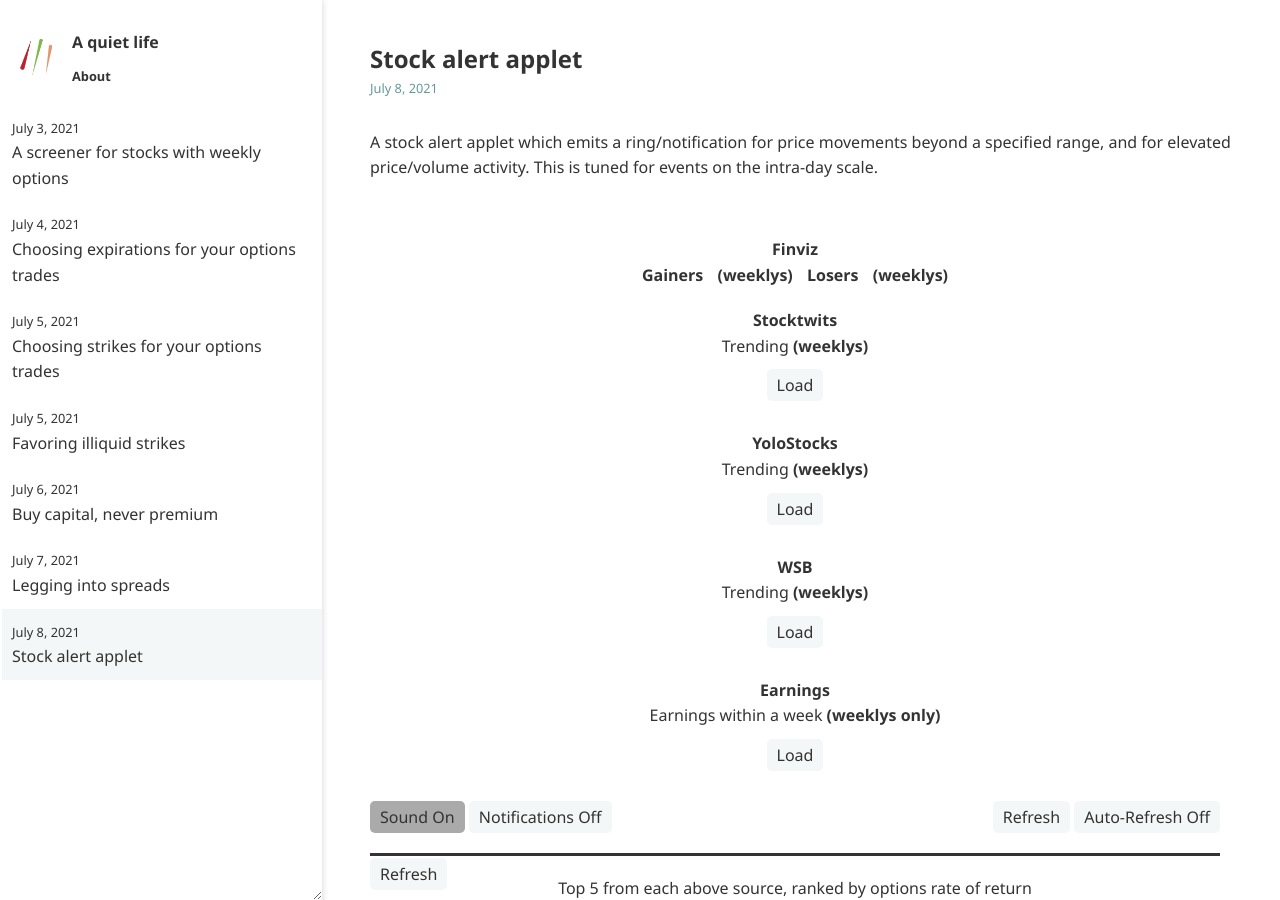
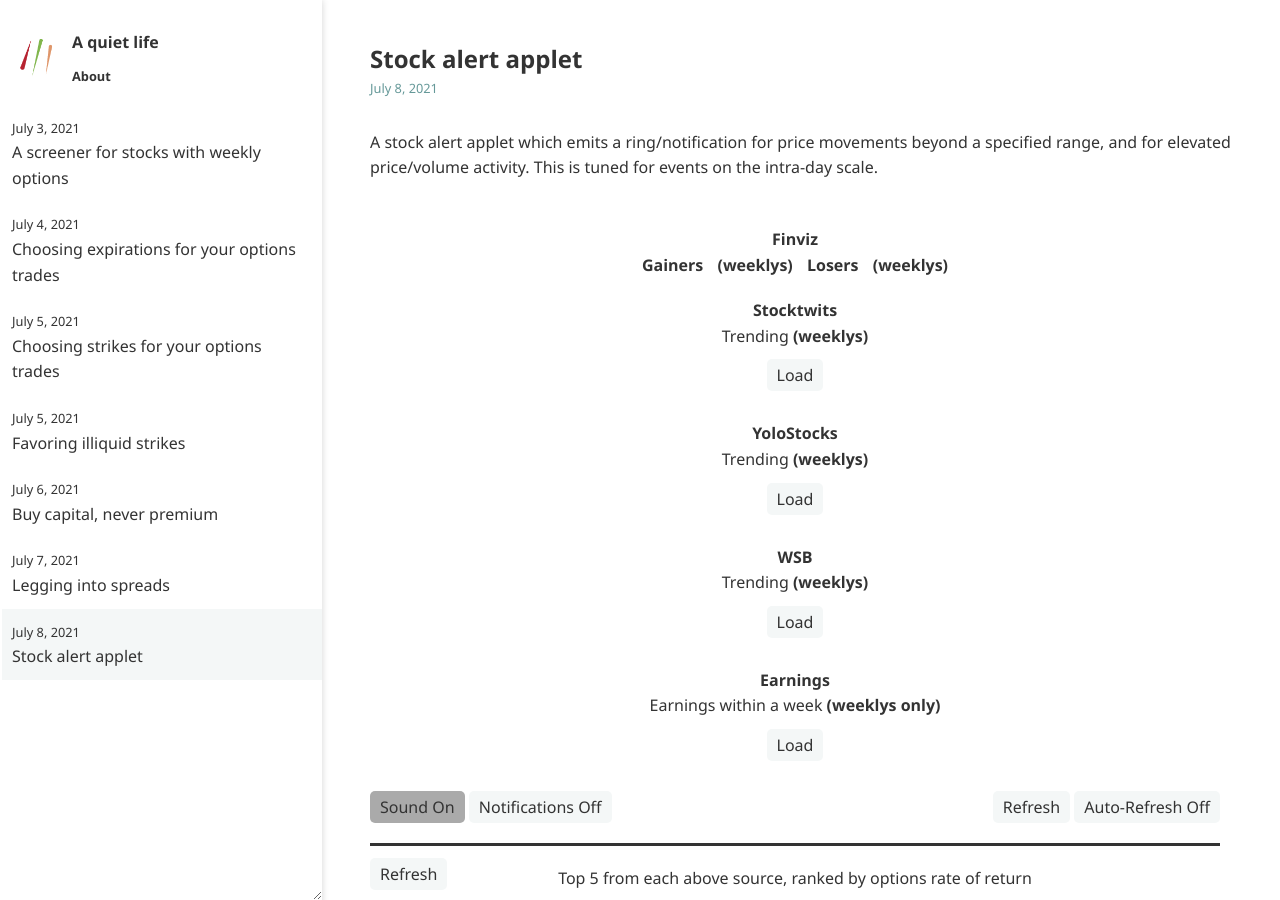
Before and after one commit to ansyblenetwork/aquietlife, a Jekyll site: the page built from _posts/2021-07-08-alerts.md, in a window 1280 px wide and 900 px high. Built offline with Jekyll 4.4.1, drawn with Linux system fonts in a browser that asks for light colours.

Commit message:
Update 2021-07-08-alerts.md

```diff
--- a/_posts/2021-07-08-alerts.md
+++ b/_posts/2021-07-08-alerts.md
@@ -6,7 +6,7 @@ A stock alert applet which emits a ring/notification for price movements beyond
 
 
 
-<div style="min-width:650px; padding: 40px 20px 40px 0px">
+<div style="min-width:650px; padding: 30px 20px 30px 0px">
 
 <div style="position:fixed; bottom: 10px; background-color:white">
 <button onclick="update(); updateAll();" >Refresh</button>
```
